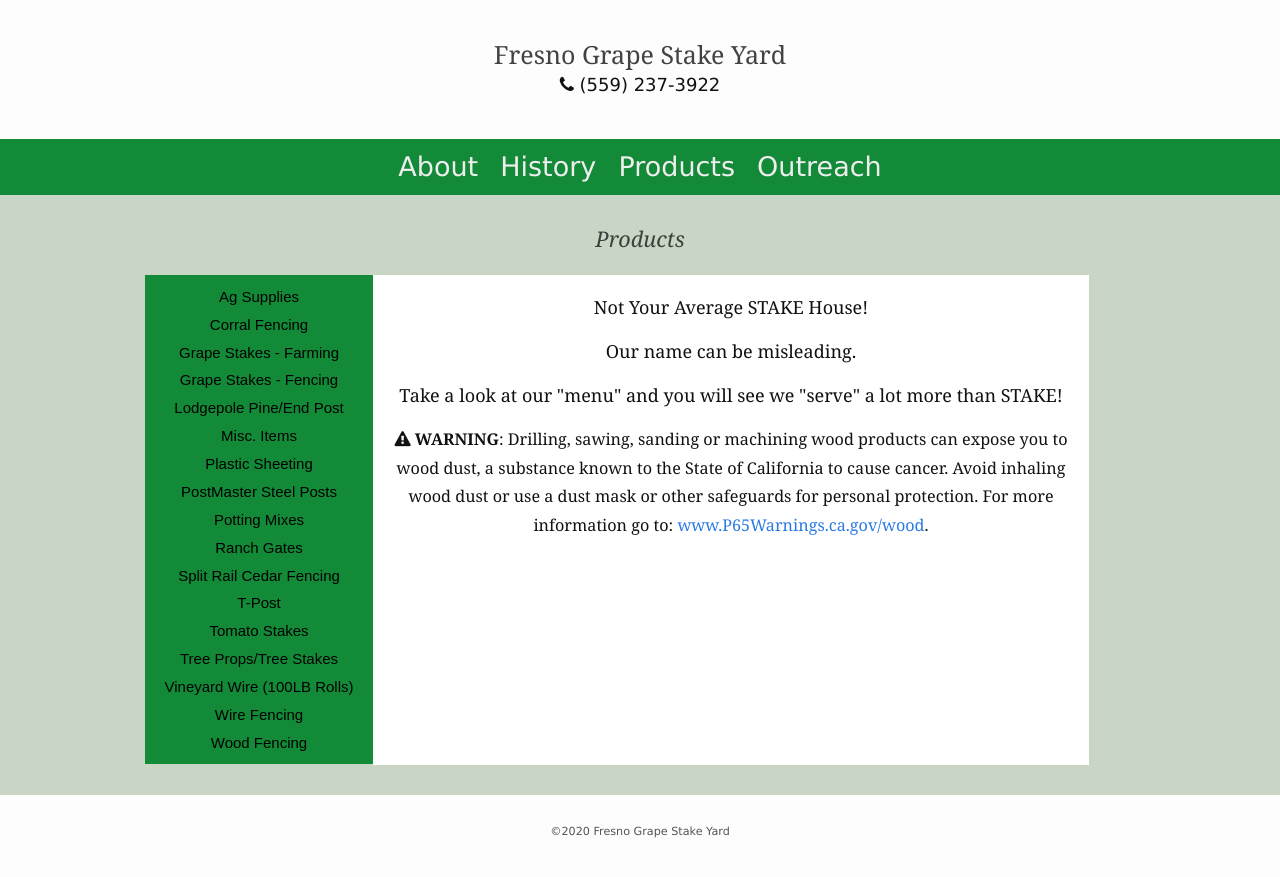
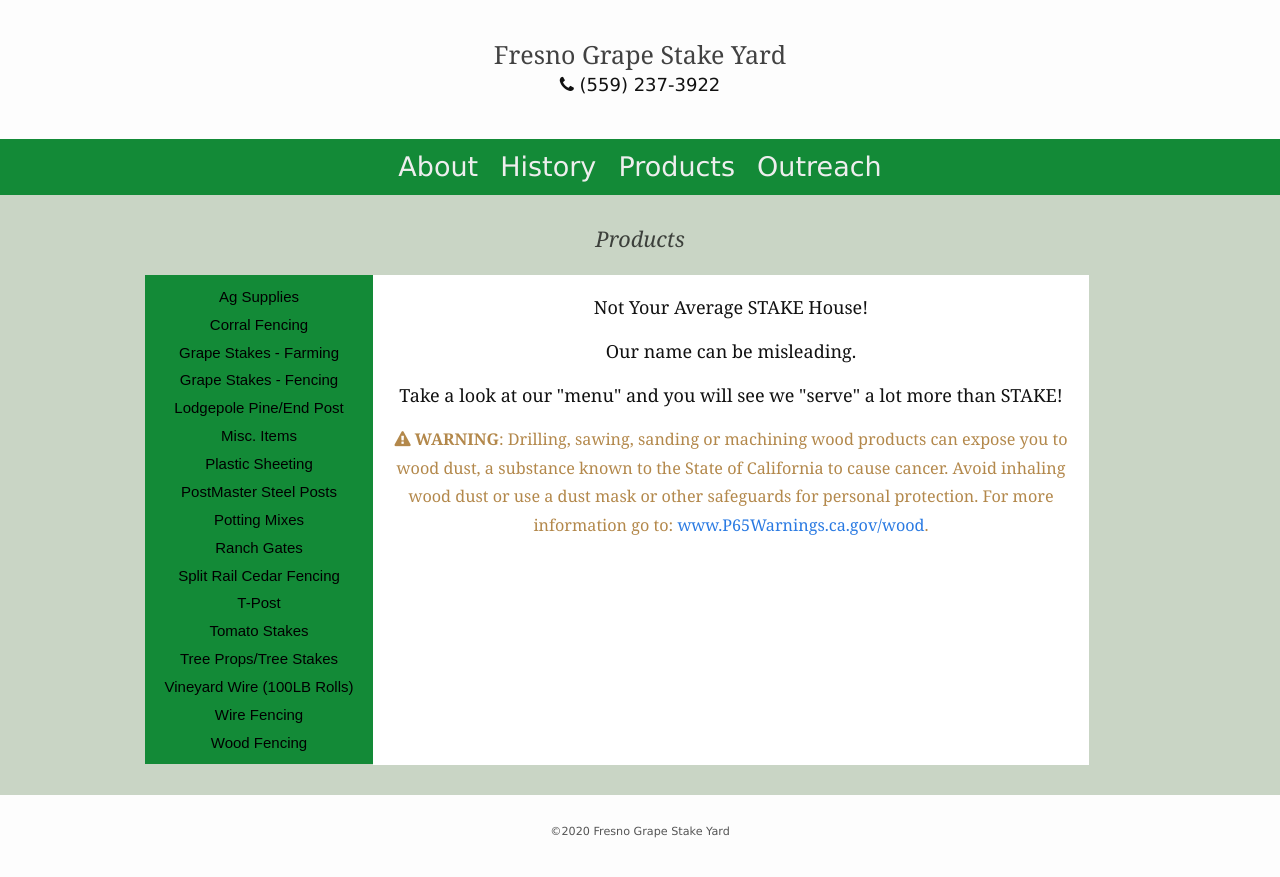
Before and after one commit to fresnograpestakeyard/fresnograpestakeyard.github.io, a Jekyll site: the page built from products.md, in a window 1280 px wide. Shown: the top 877 px of the page. Built offline with Jekyll 4.4.1, drawn with Linux system fonts in a browser that asks for light colours; nearby versions of some CDN libraries.

Commit message:
change warning color, update wire fencing products

```diff
--- a/_sass/minima/_layout.scss
+++ b/_sass/minima/_layout.scss
@@ -67,8 +67,9 @@
   }
 }
 
-.smaller-text {
+.warning-text {
   font-size: 0.9em;
+  color: #B3884B;
 }
 
 .margin-bottom {
--- a/products.md
+++ b/products.md
@@ -13,7 +13,7 @@
         Take a look at our "menu" and you will see we "serve" a lot more
         than STAKE!
     </p>
-    <p class="smaller-text">
+    <p class="warning-text">
         <i class="fa fa-exclamation-triangle"></i>
         <span class="bold">WARNING</span>: Drilling, sawing, sanding or
         machining wood products can expose you to wood dust, a substance known
```
Also changed, not shown: _pages/wire_fencing.md (+5 -5 lines).
